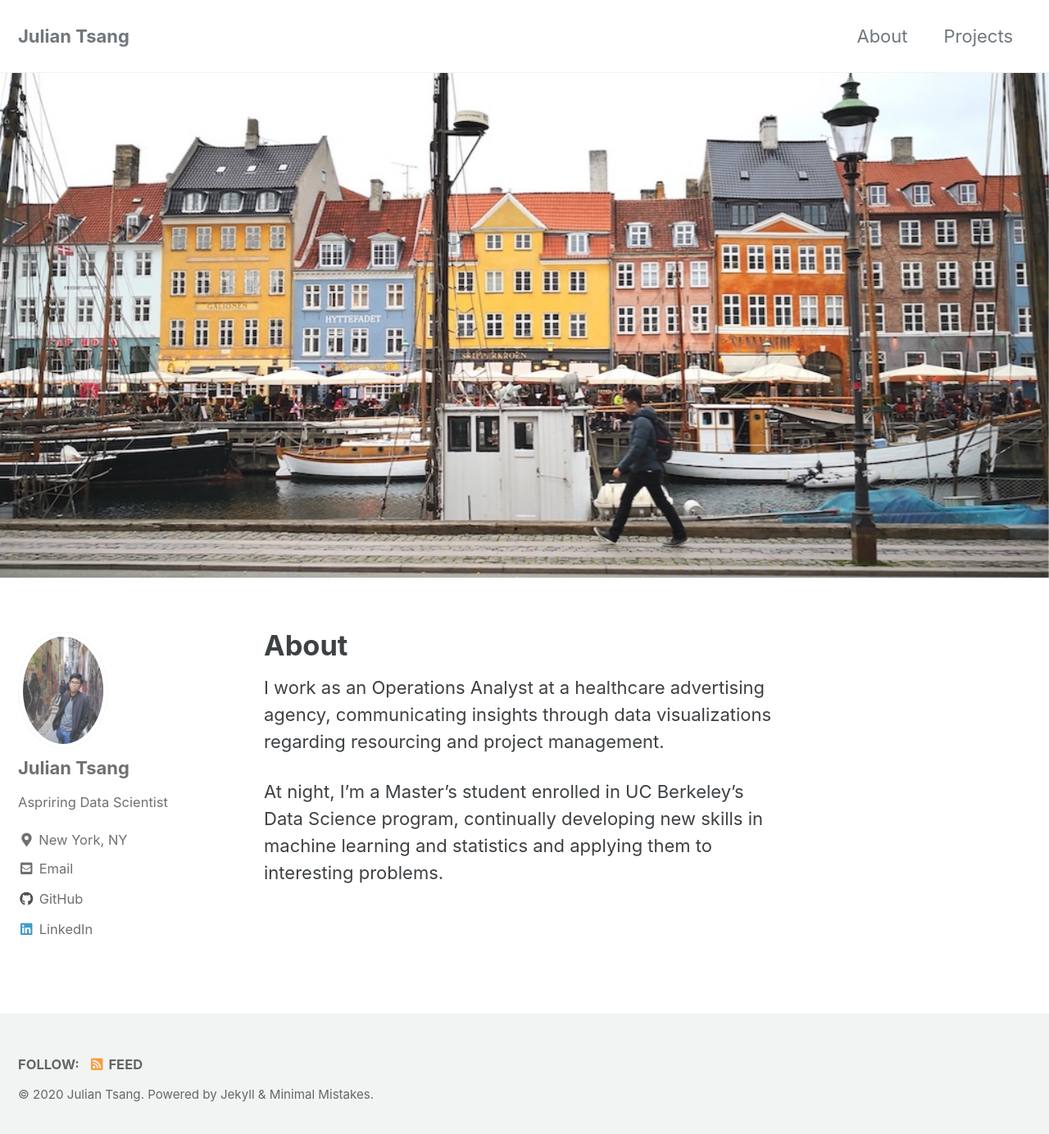
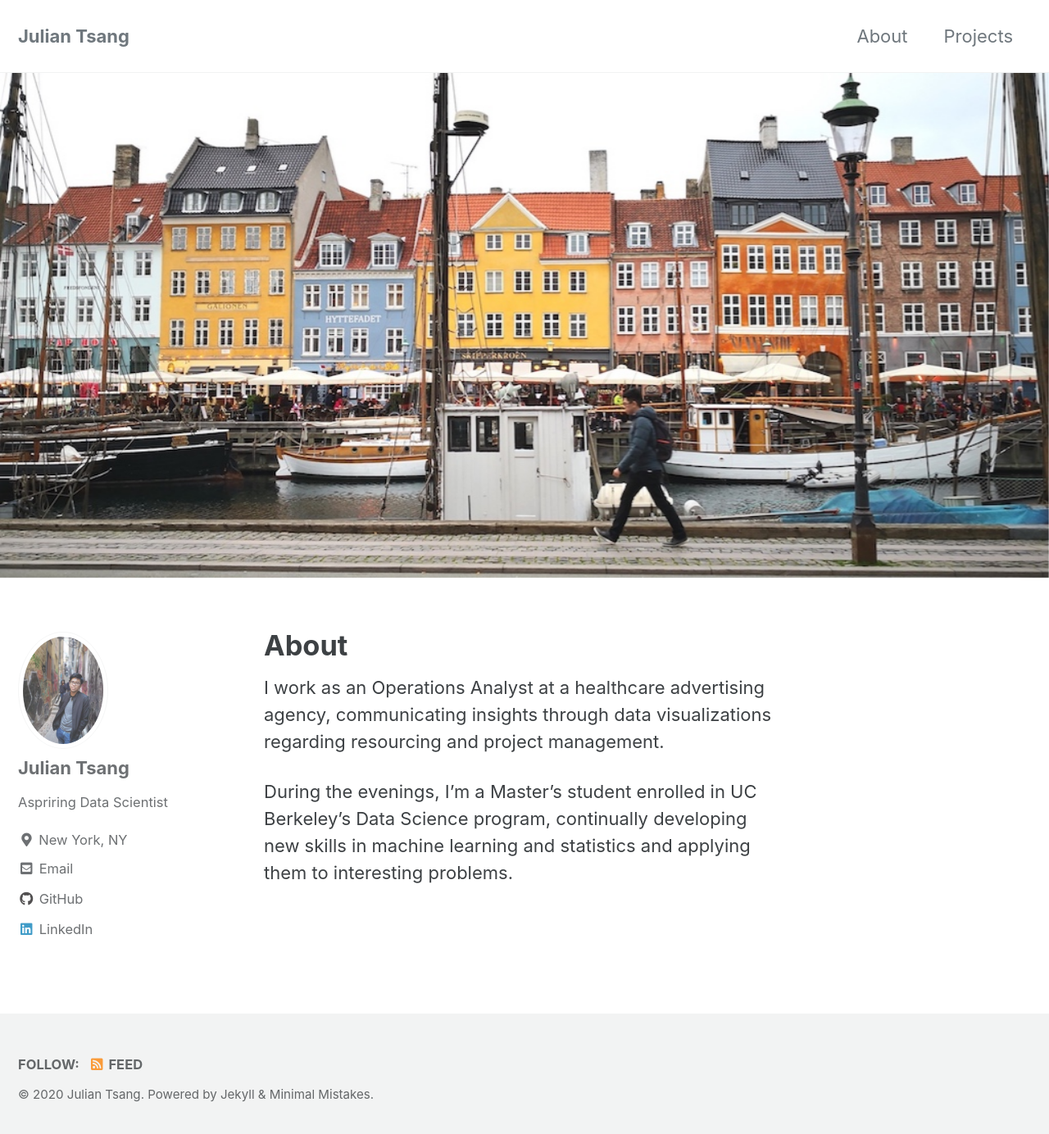
Before and after one commit to juliantsang1/juliantsang1.github.io, a Jekyll site: the page built from _pages/about.md, in a window 1280 px wide and 1391 px high. Shown: the top 1384 px of the window at 82% size. Built offline with Jekyll 4.4.1, drawn with Linux system fonts in a browser that asks for light colours; cached includes are drawn as plain includes.

```diff
--- a/_pages/about.md
+++ b/_pages/about.md
@@ -7,4 +7,4 @@
 
 I work as an Operations Analyst at a healthcare advertising agency, communicating insights through data visualizations regarding resourcing and project management.
 
-At night, I'm a Master's student enrolled in UC Berkeley's Data Science program, continually developing new skills in machine learning and statistics and applying them to interesting problems.
+During the evenings, I'm a Master's student enrolled in UC Berkeley's Data Science program, continually developing new skills in machine learning and statistics and applying them to interesting problems.
```
